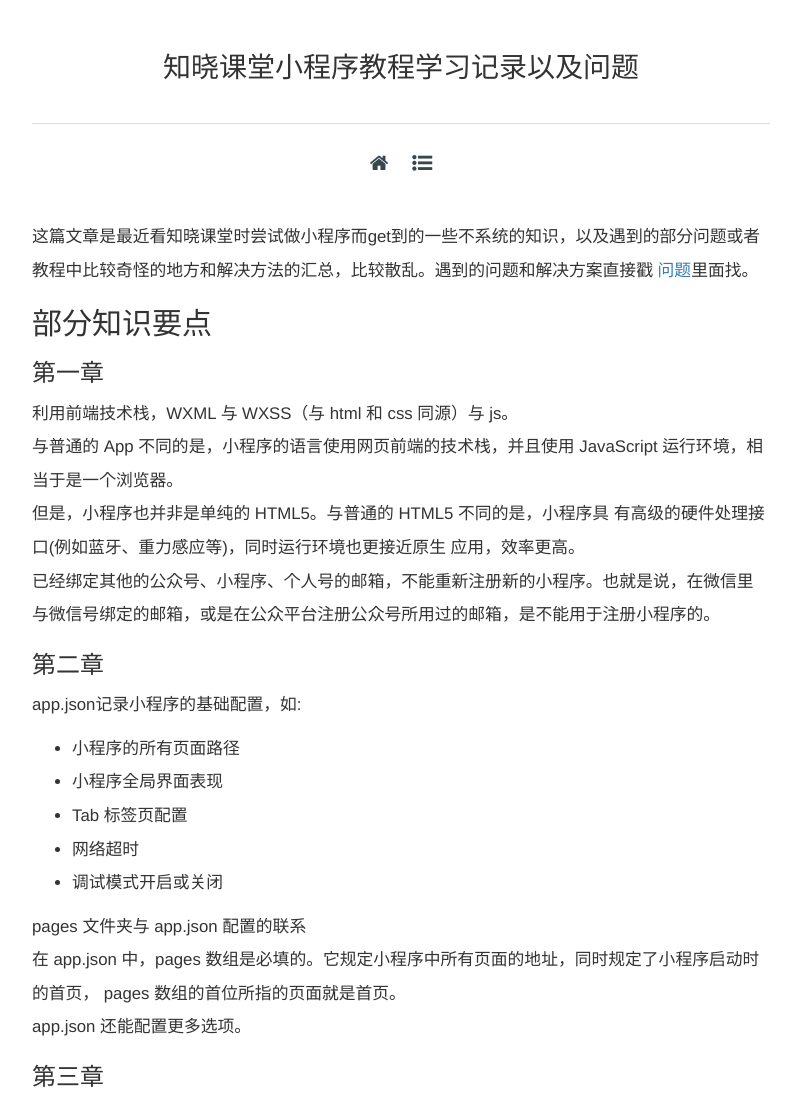
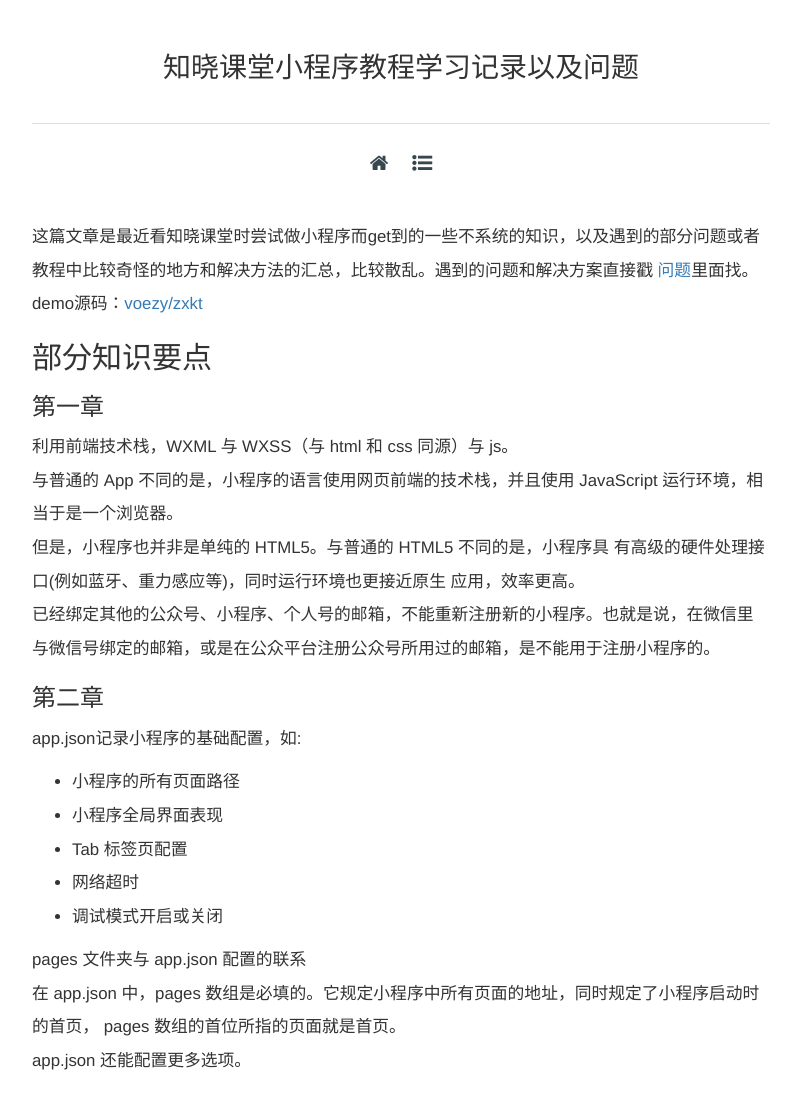
Before and after one commit to voezy/voezy.github.io, a plain HTML site: page cyber/zxkt-miniprogram-records-problem.html in a window 1280 px wide. Shown: the top 1093 px of the page, without its empty margins (239-1040 px from the left). Drawn offline with nearby package versions, Linux system fonts and the light colour scheme; a script that the page names is missing.

Commit message:
Site updated: 2018-04-07 10:14:54

```diff
--- a/cyber/zxkt-miniprogram-records-problem.html
+++ b/cyber/zxkt-miniprogram-records-problem.html
@@ -120,7 +120,7 @@
 
     <!-- Article Content -->
     <div class="post-content">
-        <p>这篇文章是最近看知晓课堂时尝试做小程序而get到的一些不系统的知识，以及遇到的部分问题或者教程中比较奇怪的地方和解决方法的汇总，比较散乱。遇到的问题和解决方案直接戳 <a href="#遇到一些问题">问题</a>里面找。</p>
+        <p>这篇文章是最近看知晓课堂时尝试做小程序而get到的一些不系统的知识，以及遇到的部分问题或者教程中比较奇怪的地方和解决方法的汇总，比较散乱。遇到的问题和解决方案直接戳 <a href="#遇到一些问题">问题</a>里面找。demo源码：<a href="https://github.com/voezy/zxkt" target="_blank" rel="noopener">voezy/zxkt</a></p>
 <h2 id="部分知识要点"><a href="#部分知识要点" class="headerlink" title="部分知识要点"></a>部分知识要点</h2><h3 id="第一章"><a href="#第一章" class="headerlink" title="第一章"></a>第一章</h3><p>利用前端技术栈，WXML 与 WXSS（与 html 和 css 同源）与 js。<br>与普通的 App 不同的是，小程序的语言使用网页前端的技术栈，并且使用 JavaScript 运行环境，相当于是一个浏览器。<br>但是，小程序也并非是单纯的 HTML5。与普通的 HTML5 不同的是，小程序具 有高级的硬件处理接口(例如蓝牙、重力感应等)，同时运行环境也更接近原生 应用，效率更高。<br>已经绑定其他的公众号、小程序、个人号的邮箱，不能重新注册新的小程序。也就是说，在微信里与微信号绑定的邮箱，或是在公众平台注册公众号所用过的邮箱，是不能用于注册小程序的。</p>
 <h3 id="第二章"><a href="#第二章" class="headerlink" title="第二章"></a>第二章</h3><p>app.json记录小程序的基础配置，如:</p>
 <ul>
@@ -262,20 +262,17 @@
 <p>就是要利用定位出来的经纬度，确定所在地的城市名，用这个城市名在心知天气获取当地天气。<br>所以来到腾讯地图的官网，<code>http://lbs.qq.com/</code> ，注册登录，然后是建立一个开发者秘钥。<br>并没有像知晓程序的教程说的那样简单直接，我是没有那么简单就获取到城市。他说的好像是腾讯地图的web开发-URI API-逆地址解析？大概弄了一下，发现没能获取到城市信息。然后转移目标。<br>然后看到顶部导航栏-开发-微信小程序开发-微信小程序JavaScript SDK，试试吧。。    </p>
 <p>点击这个微信小程序JavaScriptSDK，然后按照它所说，下载微信小程序<code>JavaScriptSDK v1.0</code>，解压后有<code>qqmap-wx-jssdk.min.js</code>和<code>qqmap-wx-jssdk.js</code>，随便选一个，就选压缩过的min版吧，把<code>qqmap-wx-jssdk.min.js</code>放到小程序项目的<code>page/index</code>目录下，然后，在<code>index.js</code>开头加上<code>var QQMapWX = require(&#39;./qqmap-wx-jssdk.min&#39;)</code>。<br>然后就是大概这样的操作</p>
 <pre><code>  let demo = new QQMapWX({
-      key: &#39;********************&#39; // 必填
-    });
+    key: &#39;********************&#39; // 必填
+  });
 
   demo.reverseGeocoder({
     location: that.data.location,
     success: function (res) {
-
     },
     fail: function (res) {
-
     },
     complete: function (res) {
-
-    }
+    },
   });
 </code></pre><p><code>location</code>就是之前用<code>wx.getLocation</code>获取到的经纬度数据，这样子成功调用之后的<code>res.result.address_component.city</code>便是城市名称了，可以把它赋给这个页面的<code>data</code>中的<code>city</code>。    </p>
 <p>再然后，因为我比较懒心知天气的api再小程序里操作起来也有一点麻烦，就直接用它的测试api了（毕竟教程基本上也只是在玩具式编程），测试api见<code>https://www.seniverse.com/doc#now-get</code>。<br>只要用<code>wx.request</code>去获取<code>https://api.seniverse.com/v3/weather/now.json?key=你的key&amp;location=beijing&amp;language=zh-Hans&amp;unit=c</code>返回的数据就可以得到参数location市的天气数据了。上面再腾讯地图拿到的城市名就是这么用的，但其实不用城市名，只用经纬度也可以获取天气。。。而且这样的天气可能更细致精确？但是城市名还是要的，因为要在天气详情页显示出来。因为这是个测试api，所以以后某个时间有可能是会失效的，这个要注意。    </p>
@@ -330,7 +327,8 @@
 <pre><code>  &lt;view wx:else&gt;
   ...
   &lt;/view&gt;
-</code></pre><p>正确的位置应该是在<code>pages/index/index.wxml</code>。</p>
+</code></pre><p>正确的位置应该是在<code>pages/index/index.wxml</code>。    </p>
+<p>上面部分描述只是个大概思路，详情可以到源码中查看: demo源码：<a href="https://github.com/voezy/zxkt" target="_blank" rel="noopener">voezy/zxkt</a></p>
 
     </div>
 
```
